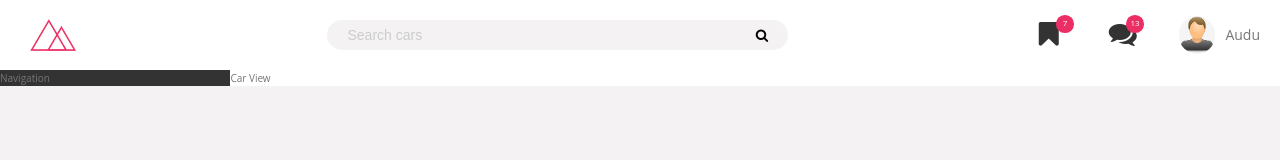
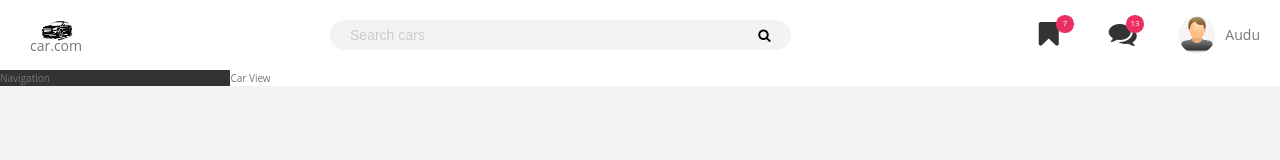
Before and after one commit to AudumbarKhare/HTML-CSS, a plain HTML site: page car.com/index.html in a window 1280 px wide. Drawn offline with Linux system fonts and the light colour scheme.

Commit message:
change car logo

```diff
--- a/car.com/css/components.css
+++ b/car.com/css/components.css
@@ -1,6 +1,15 @@
+.logo-container{
+    display: flex;
+    flex-direction: column;
+    margin-left: 3rem;
+    align-items: center;
+    justify-content: center;
+}
 .logo {
     height: 3.25rem;
-    margin-left: 3rem;
+}
+.logo-name{
+    margin-top: -10px;
 }
 
 .search {
--- a/car.com/index.html
+++ b/car.com/index.html
@@ -13,7 +13,10 @@
 <body>
     <div class="container">
         <header class="header">
-            <img src="./images/logo.png" alt="car log" class="logo">
+            <div class="logo-container">
+                <img src="./images/car-logo-1.png" alt="car logo" class="logo">
+                <span class="logo-name">car.com</span>
+            </div>
 
             <form action="#" class="search">
                 <input type="text" class="search-input" placeholder="Search cars">
```
Also changed, not shown: car.com/images/car-logo-1.png (added), car.com/images/car-logo.png (added).
